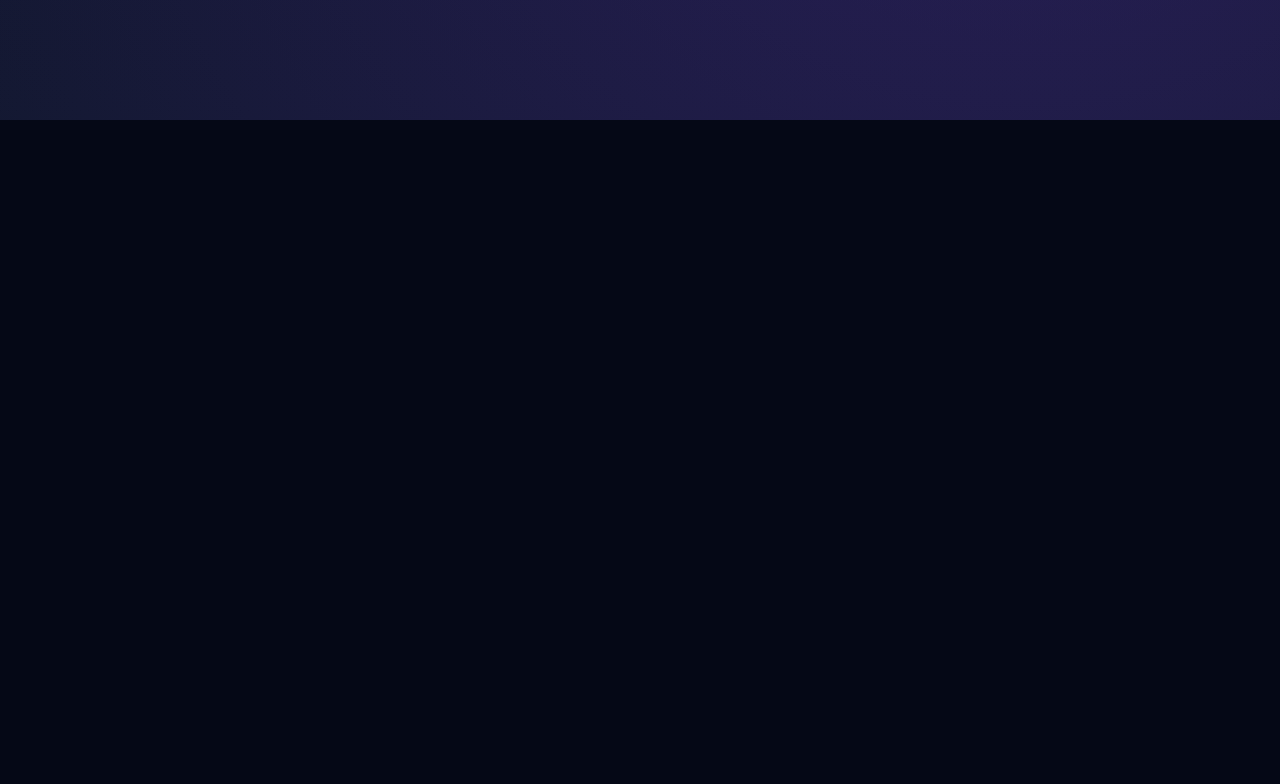
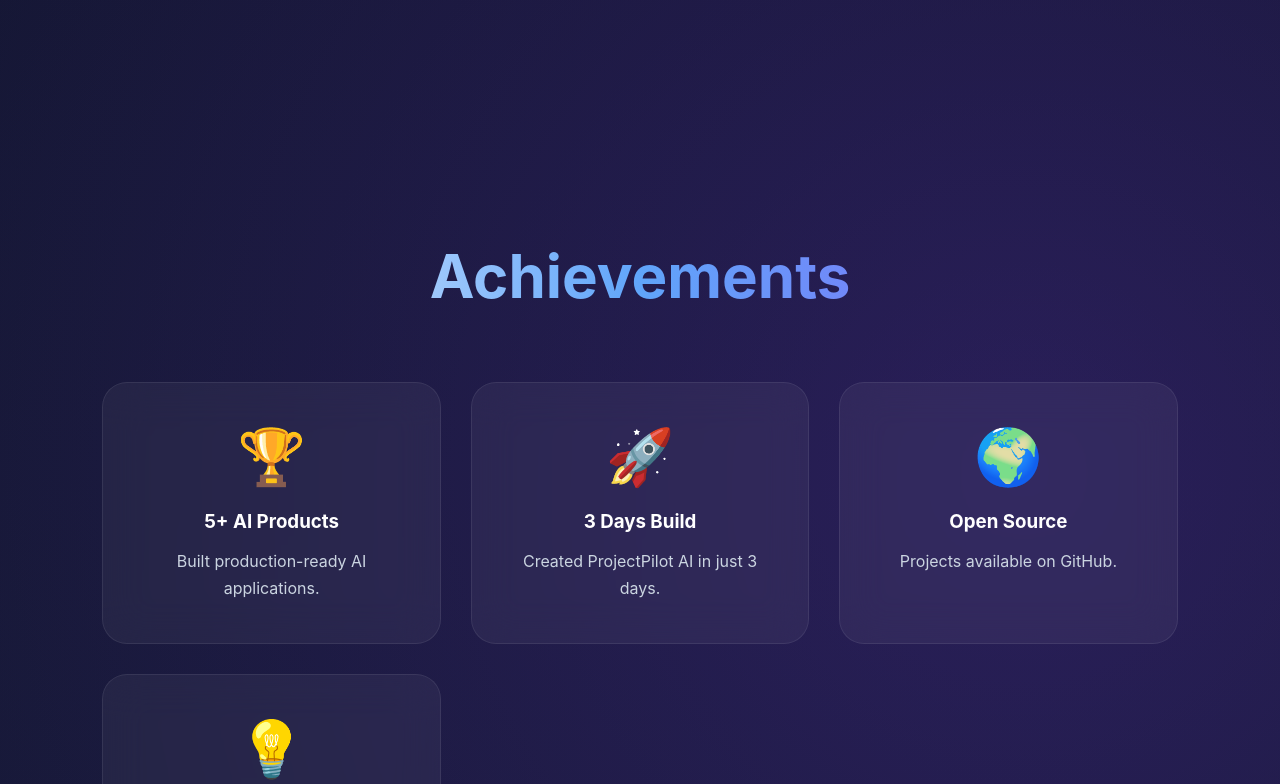
Before and after one commit to santoshml-lab/SantoshAI, a React (Vite) app: page / in a window 1280 px wide. Shown: the part 4796-5580 px from the top of the page. Before the commit the page ends 4916 px from the top, so only its background shows below. Built offline with nearby package versions, Linux system fonts and the light colour scheme.

Commit message:
Update Home.jsx

```diff
--- a/src/pages/Home.jsx
+++ b/src/pages/Home.jsx
@@ -5,6 +5,7 @@ import About from "../components/About";
 import Skills from "../components/Skills";
 import Footer from "../components/Footer";
 import GithubStats from "../components/GithubStats";
+import Achievements from "../components/Achievements";
 
 export default function Home() {
 
@@ -18,6 +19,7 @@ export default function Home() {
       <Skills />
       <Footer />
       <GithubStats />
+      <Achievements />
     </>
 
   );
```
